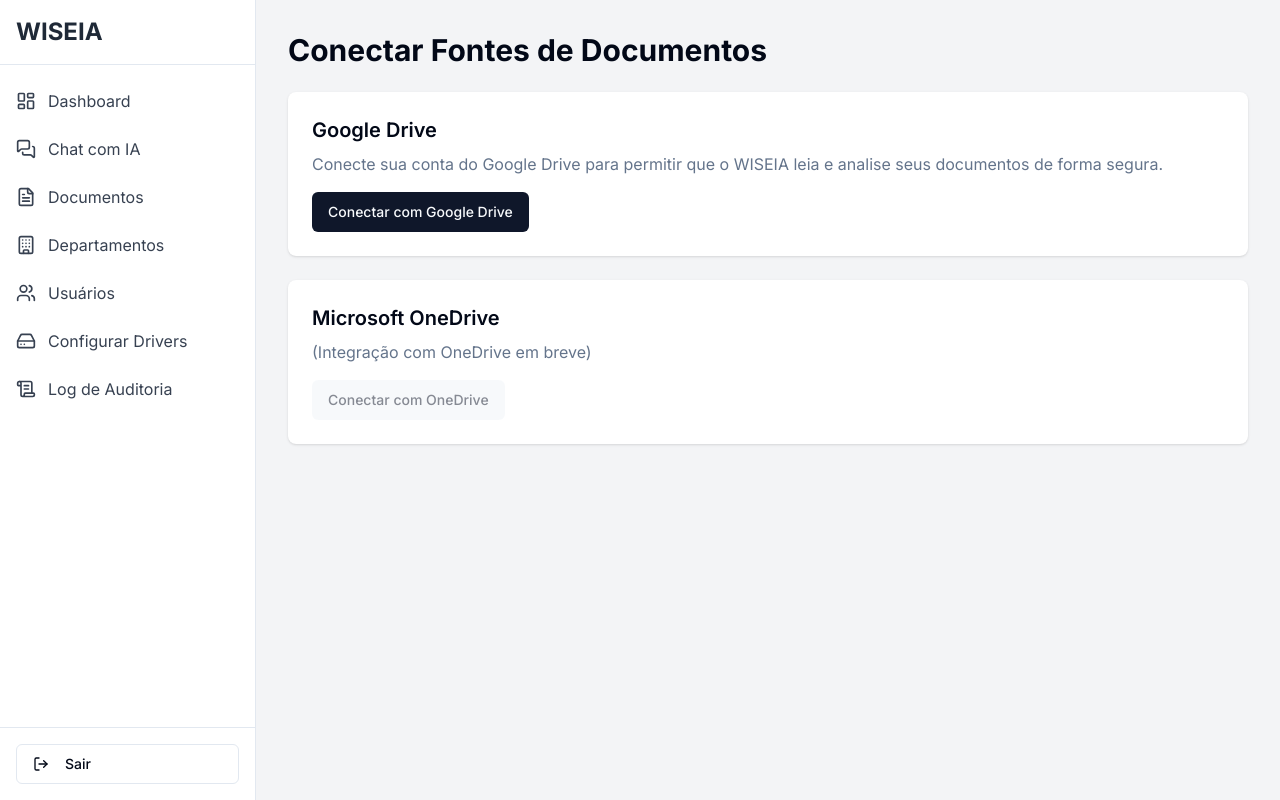
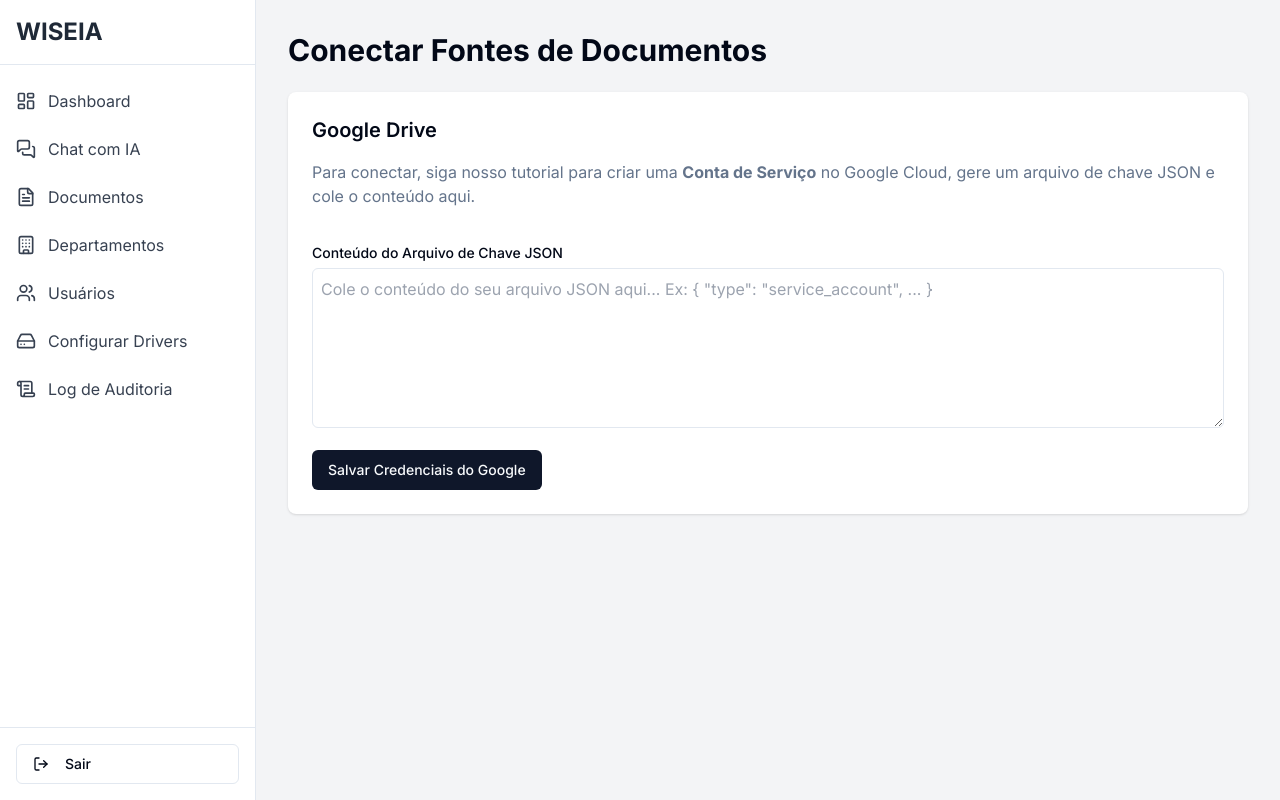
Before and after one commit to wiseia/wiseia-app-nextjs, a Next.js app: page /dashboard/drivers in a window 1280 px wide. Built offline with nearby package versions, Linux system fonts and the light colour scheme.

Commit message:
Muda estratégia de conexão do Drive para chave de API

```diff
--- a/src/app/dashboard/drivers/actions.ts
+++ /dev/null
@@ -1,46 +0,0 @@
-'use server';
-
-import { google } from 'googleapis';
-import { redirect } from 'next/navigation';
-import { createClient } from '@/utils/supabase/server';
-
-export async function getGoogleAuthUrl() {
-  // Usamos o cliente normal, não precisamos mais do admin
-  const supabase = createClient();
-
-  const { data: { user } } = await supabase.auth.getUser();
-  if (!user) {
-    throw new Error('Usuário não autenticado.');
-  }
-
-  // ================= A CORREÇÃO ESTÁ AQUI =================
-  // Chamamos nossa nova função 'get_secret' para cada credencial
-  const { data: googleClientId, error: clientIdError } = await supabase.rpc('get_secret', { secret_name: 'GOOGLE_CLIENT_ID' });
-  const { data: googleClientSecret, error: clientSecretError } = await supabase.rpc('get_secret', { secret_name: 'GOOGLE_CLIENT_SECRET' });
-  // ========================================================
-
-  if (clientIdError || clientSecretError || !googleClientId || !googleClientSecret) {
-    console.error("Erro ao buscar segredos:", clientIdError, clientSecretError);
-    throw new Error("Não foi possível carregar as credenciais do Google do Vault.");
-  }
-
-  const oauth2Client = new google.auth.OAuth2(
-    googleClientId,
-    googleClientSecret,
-    `${process.env.NEXT_PUBLIC_SUPABASE_URL}/auth/v1/callback`
-  );
-
-  const scopes = [
-    'https://www.googleapis.com/auth/drive.readonly',
-    'https://www.googleapis.com/auth/userinfo.profile',
-    'https://www.googleapis.com/auth/userinfo.email',
-  ];
-
-  const url = oauth2Client.generateAuthUrl({
-    access_type: 'offline',
-    scope: scopes,
-    state: JSON.stringify({ user_id: user.id }),
-  });
-
-  return redirect(url);
-}
--- a/src/app/dashboard/drivers/page.tsx
+++ b/src/app/dashboard/drivers/page.tsx
@@ -1,40 +1,44 @@
-import { getGoogleAuthUrl } from './actions';
+// Este será um componente cliente para interatividade
+'use client';
+
+import { Button } from '@/components/ui/button';
+import { Input } from '@/components/ui/input';
+import { Label } from '@/components/ui/label';
+import { toast } from 'sonner';
 
 export default function DriversPage() {
+
+  const handleSaveGoogleCredentials = async (event: React.FormEvent<HTMLFormElement>) => {
+    event.preventDefault();
+    // A lógica para salvar as credenciais no Supabase Vault virá aqui
+    // Por enquanto, vamos apenas mostrar uma mensagem de sucesso.
+    toast.success("Credenciais salvas com sucesso! (Funcionalidade em desenvolvimento)");
+  };
+
   return (
     <div>
       <h1 className="text-3xl font-bold mb-6">Conectar Fontes de Documentos</h1>
 
-      <div className="bg-white p-6 rounded-lg shadow">
+      <form onSubmit={handleSaveGoogleCredentials} className="bg-white p-6 rounded-lg shadow space-y-4">
         <h2 className="text-xl font-semibold">Google Drive</h2>
-        <p className="text-muted-foreground mt-2 mb-4">
-          Conecte sua conta do Google Drive para permitir que o WISEIA leia
-          e analise seus documentos de forma segura.
+        <p className="text-muted-foreground pb-4">
+          Para conectar, siga nosso tutorial para criar uma <strong>Conta de Serviço</strong> no Google Cloud,
+          gere um arquivo de chave JSON e cole o conteúdo aqui.
         </p>
 
-        {/* O formulário chama a nossa Server Action */}
-        <form action={getGoogleAuthUrl}>
-          <button
-            type="submit"
-            className="inline-flex items-center justify-center rounded-md text-sm font-medium h-10 px-4 py-2 bg-primary text-primary-foreground hover:bg-primary/90"
-          >
-            Conectar com Google Drive
-          </button>
-        </form>
-      </div>
+        <div className='space-y-1'>
+          <Label htmlFor="google-credentials">Conteúdo do Arquivo de Chave JSON</Label>
+          <textarea
+            id="google-credentials"
+            placeholder='Cole o conteúdo do seu arquivo JSON aqui... Ex: { "type": "service_account", ... }'
+            className="w-full h-40 p-2 border rounded-md"
+          />
+        </div>
 
-      <div className="bg-white p-6 rounded-lg shadow mt-6">
-        <h2 className="text-xl font-semibold">Microsoft OneDrive</h2>
-        <p className="text-muted-foreground mt-2 mb-4">
-          (Integração com OneDrive em breve)
-        </p>
-        <button
-          disabled
-          className="inline-flex items-center justify-center rounded-md text-sm font-medium h-10 px-4 py-2 bg-secondary text-secondary-foreground opacity-50 cursor-not-allowed"
-        >
-          Conectar com OneDrive
-        </button>
-      </div>
+        <Button type="submit">
+          Salvar Credenciais do Google
+        </Button>
+      </form>
     </div>
   );
 }
```
